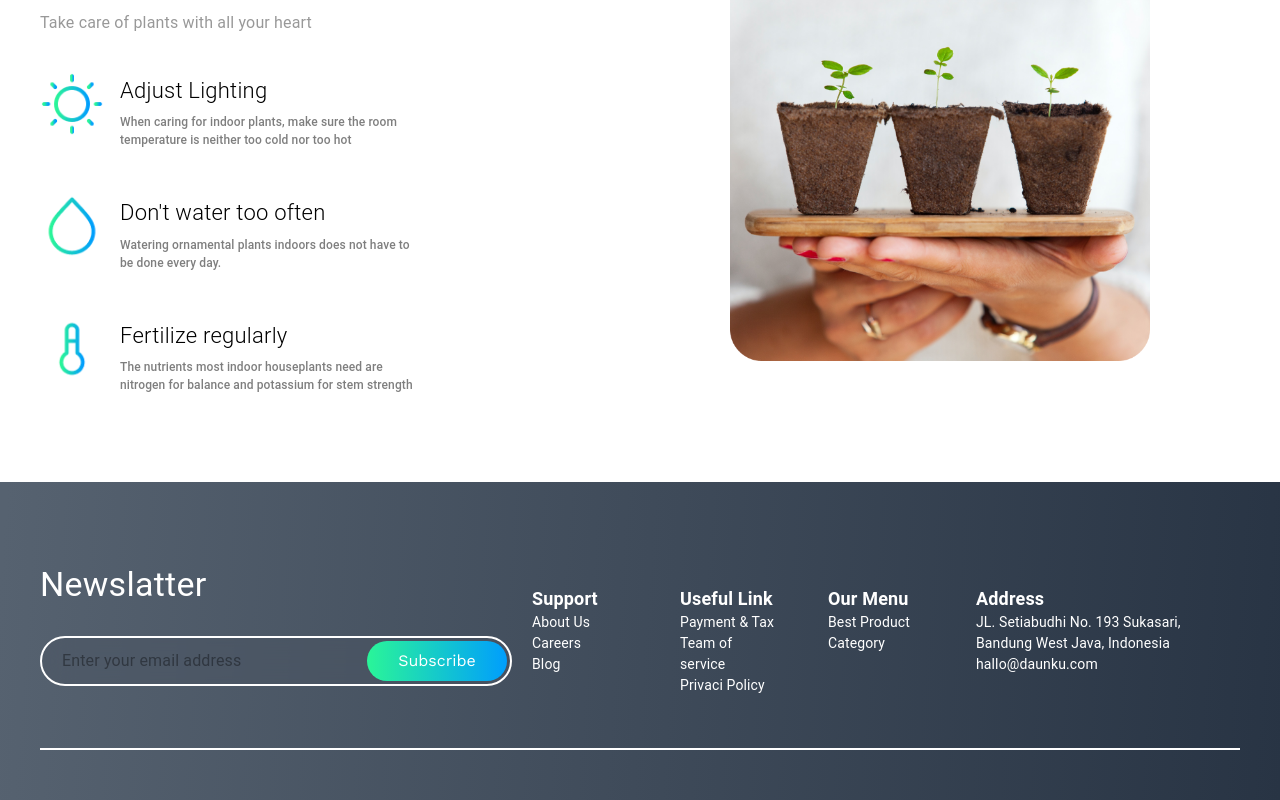
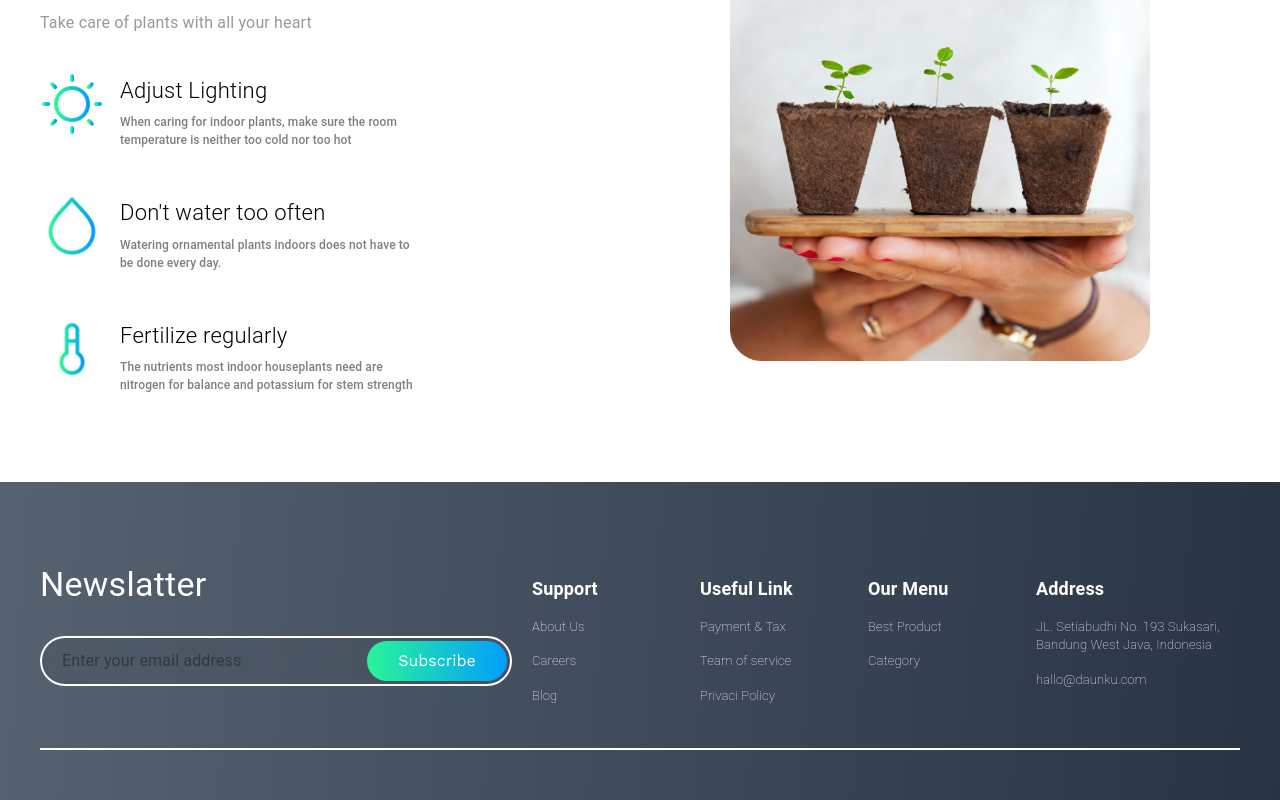
Before and after one commit to mbadangiz/plant-shop-app, a Next.js app: page / in a window 1280 px wide. Shown: the part 2312-3112 px from the top of the page. Built offline with nearby package versions, Linux system fonts and the light colour scheme.

Commit message:
footer is done.

```diff
--- a/app/Footer/FooterMainContentContainer.tsx
+++ b/app/Footer/FooterMainContentContainer.tsx
@@ -14,16 +14,27 @@ export function FooterMainContentContainer() {
   const Properties = Object.keys(footerMainContentList);
 
   return (
-    <Stack width={{ xs: "100%", md: "60%" }} direction={"row"} gap={6}>
+    <Stack
+      width={{ xs: "100%", md: "60%" }}
+      direction={"row"}
+      gap={{ xs: 4, md: 6 }}
+      flexWrap={{ xs: "wrap", md: "nowrap" }}
+    >
       {Properties.map((items) => {
         return (
-          <Box minWidth={"100px"} key={items}>
+          <Box minWidth={"120px"} key={items}>
             <Typography variant="body1" fontSize={18} fontWeight={600}>
               {items.replaceAll("_", " ")}
             </Typography>
             {footerMainContentList[items].map((list) => {
               return (
-                <Typography key={list} variant="body1" fontSize={14}>
+                <Typography
+                  key={list}
+                  variant="body2"
+                  fontWeight={100}
+                  fontSize={13}
+                  mt={2}
+                >
                   {list}
                 </Typography>
               );
```
